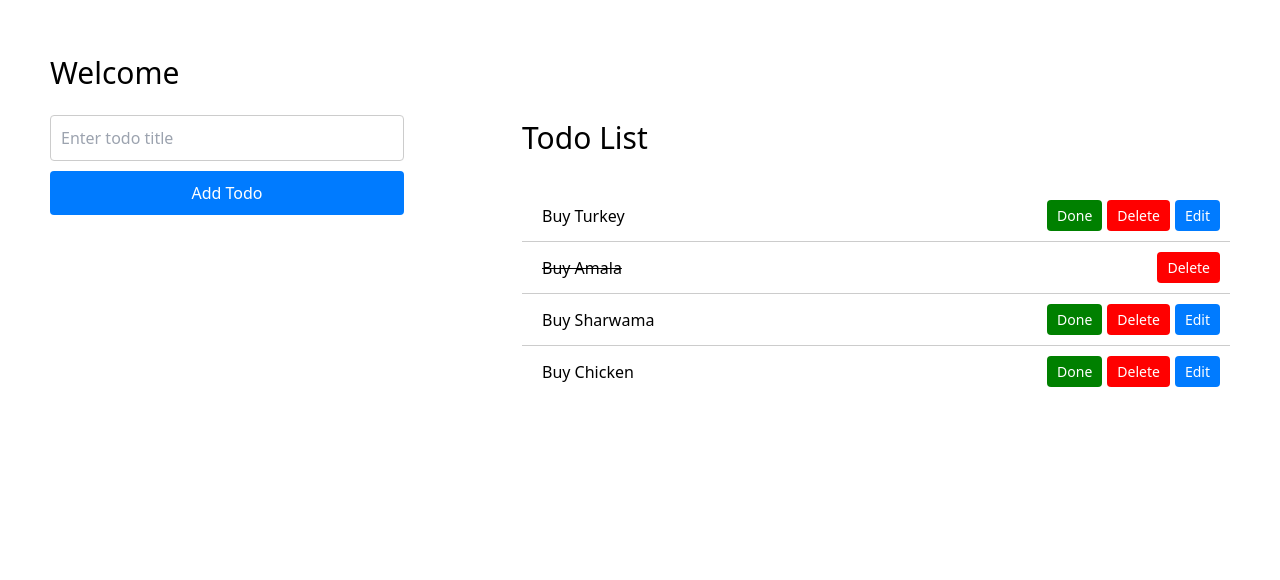
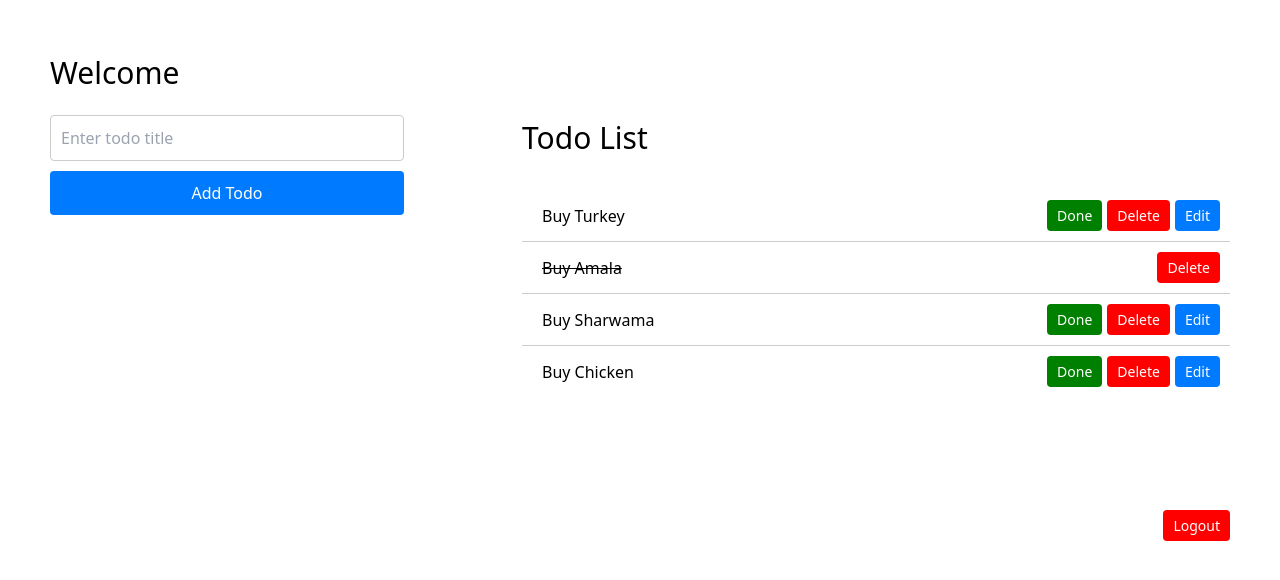
Before and after one commit to harzyz/todo-test, an Angular app: page /dashboard in a window 1280 px wide. Shown: the top 580 px of the page. Built offline with nearby package versions, Linux system fonts and the light colour scheme; data requests are answered from the project's data file; sample sign-in values are in the browser's storage.

Commit message:
first commit

```diff
--- a/src/app/dasboard/dasboard.component.css
+++ b/src/app/dasboard/dasboard.component.css
@@ -31,6 +31,15 @@
   display: flex;
   justify-content: end;
 }
+.deleteBtn {
+  padding: 5px 10px;
+  font-size: 14px;
+  border: none;
+  background-color: red;
+  color: white;
+  border-radius: 4px;
+  cursor: pointer;
+}
 
 @media screen and (max-width: 320px){
   .contain{
--- a/src/app/dasboard/dasboard.component.html
+++ b/src/app/dasboard/dasboard.component.html
@@ -9,7 +9,7 @@
     </div>
   </div>
 
-  <!-- <div class="logout_container">
+  <div class="logout_container">
     <button (click)="logout()" class="deleteBtn">Logout</button>
-  </div> -->
+  </div>
 </div>
```
